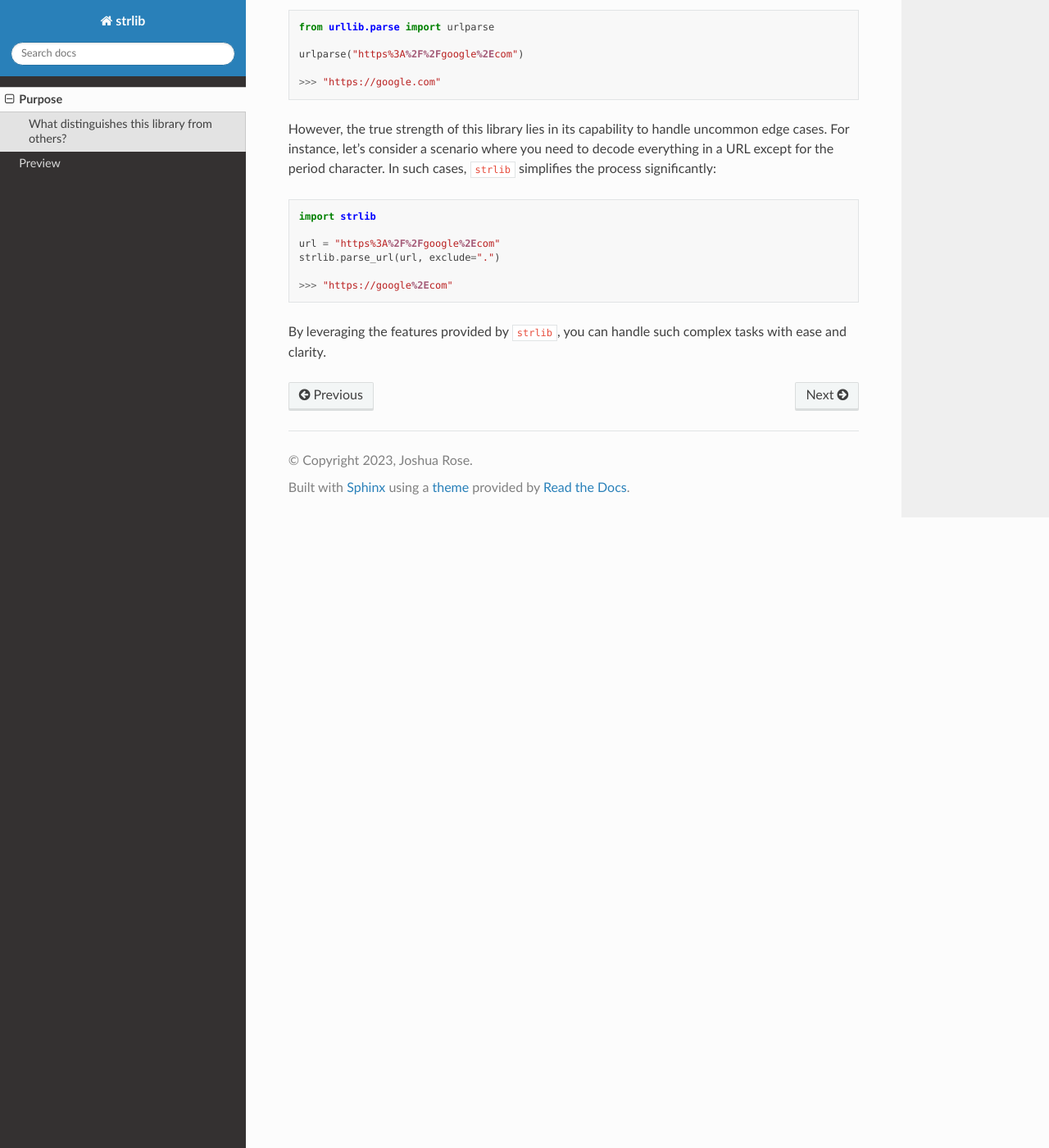
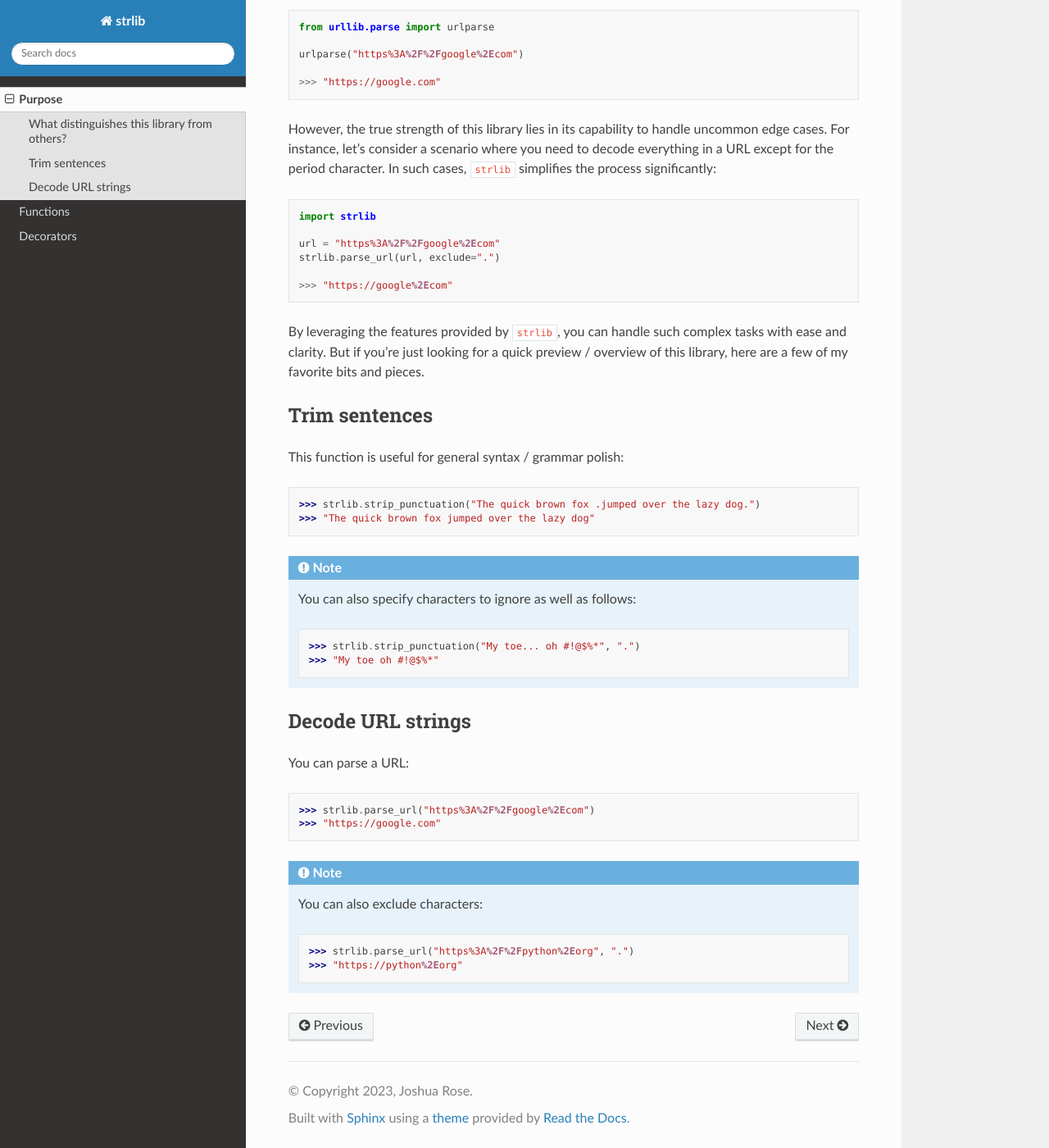
Before and after one commit to GH-Syn/strlib, a Sphinx documentation site: the page built from docs/source/faq.rst, in a window 1280 px wide and 1400 px high, scrolled down 886 px. Shown: the whole window at 82% size. Built offline with Sphinx 7.4.7 and the Read the Docs theme 2.0.0, drawn with Linux system fonts in a browser that asks for light colours.

Commit message:
docs: refactor and enhance docs
Authored-by: Joshua Rose <joshuarose099@gmail.com>

```diff
--- a/docs/source/faq.rst
+++ b/docs/source/faq.rst
@@ -47,3 +47,33 @@ In such cases, ``strlib`` simplifies the process significantly::
     >>> "https://google%2Ecom"
 
 By leveraging the features provided by ``strlib``, you can handle such complex tasks with ease and clarity.
+But if you're just looking for a quick preview / overview of this library, here
+are a few of my favorite bits and pieces.
+
+Trim sentences
+---------------
+
+This function is useful for general syntax / grammar polish::
+
+    >>> strlib.strip_punctuation("The quick brown fox .jumped over the lazy dog.")
+    >>> "The quick brown fox jumped over the lazy dog"
+
+
+.. Note:: You can also specify characters to ignore as well as follows::
+
+    >>> strlib.strip_punctuation("My toe... oh #!@$%*", ".")
+    >>> "My toe oh #!@$%*"
+
+
+Decode URL strings
+------------------
+
+You can parse a URL::
+
+    >>> strlib.parse_url("https%3A%2F%2Fgoogle%2Ecom")
+    >>> "https://google.com"
+
+.. Note:: You can also exclude characters::
+
+    >>> strlib.parse_url("https%3A%2F%2Fpython%2Eorg", ".")
+    >>> "https://python%2Eorg"
```
Also changed, not shown: docs/source/decorators.rst (added, +7 -0 lines), docs/source/functions.rst (added, +25 -0 lines), docs/source/index.rst (+2 -6 lines), docs/source/preview.rst (deleted, +0 -41 lines), 1 other file.
